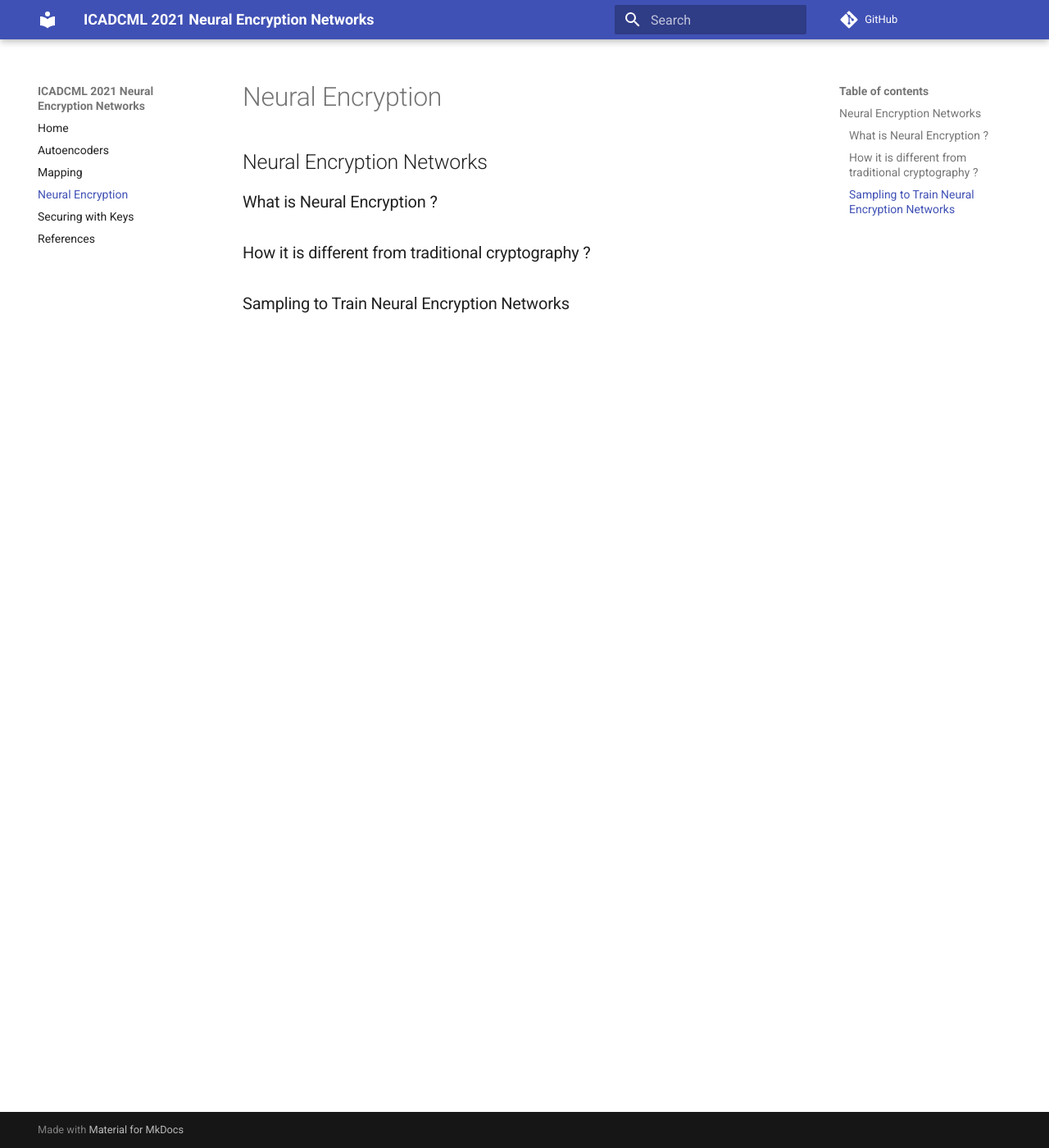
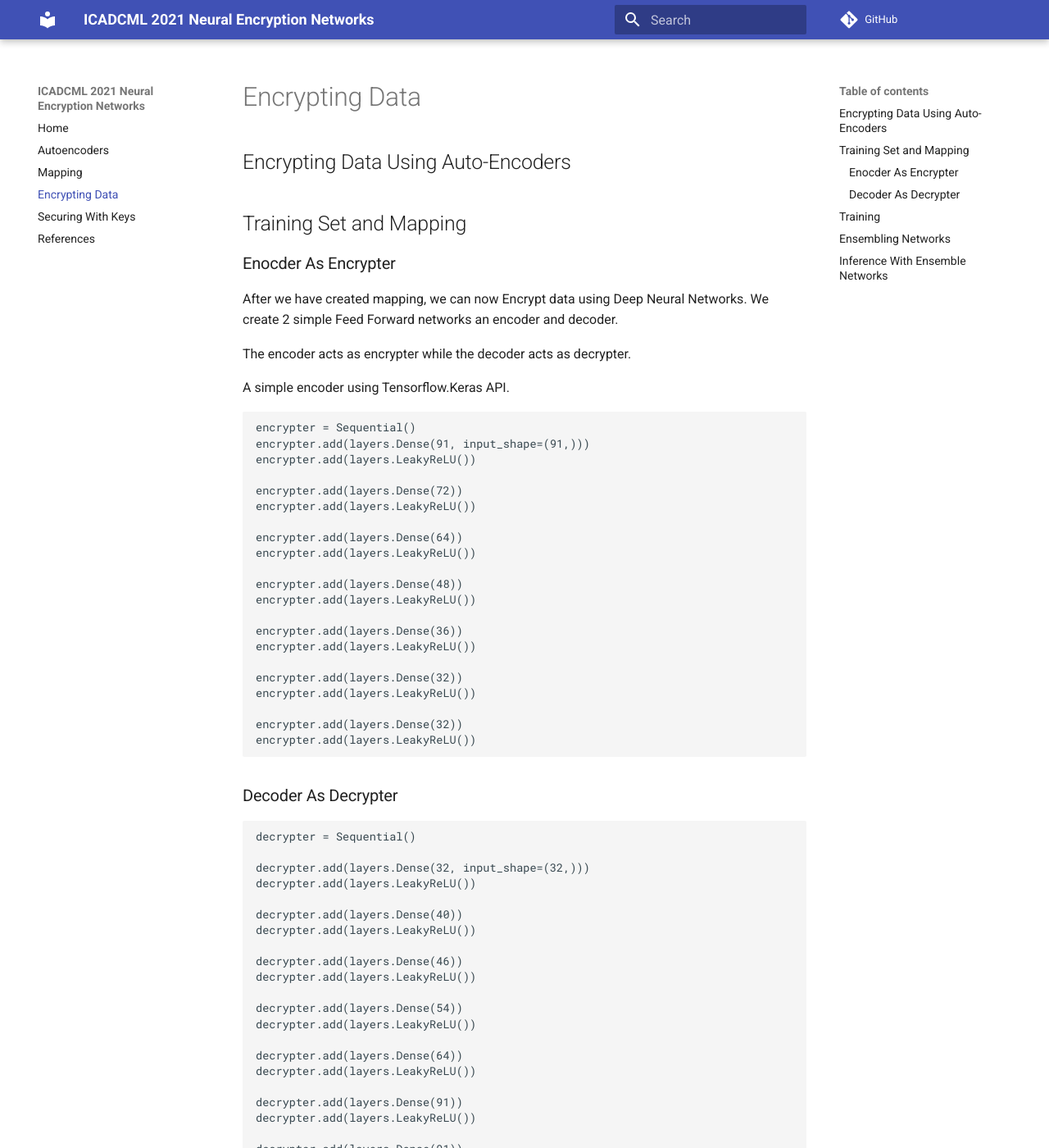
Before and after one commit to oke-aditya/neural_encryption_networks, an MkDocs documentation site: the page built from docs/templates/neural_enc.md, in a window 1280 px wide and 1400 px high. Shown: the whole window at 82% size. Built offline with MkDocs 1.6.1 and Material for MkDocs 9.7.7, drawn with Linux system fonts in a browser that asks for light colours; comment, search, counter and statistics services are not loaded; some of the changed text lies outside the part shown.

Commit message:
Adds docs (#8)
* add docs

* adds random mapping code

* Adds more stuff

* format as per docsn

* minor edits

* starts adding final md files

* finish almost

* Little refactor

````diff
--- a/docs/mkdocs.yml
+++ b/docs/mkdocs.yml
@@ -28,6 +28,6 @@ nav:
   - Home: index.md
   - Autoencoders: autoencoders.md
   - Mapping: mapping.md
-  - Neural Encryption: neural_enc.md
-  - Securing with Keys: keys.md
+  - Encrypting Data: neural_enc.md
+  - Securing With Keys: keys.md
   - References: references.md
--- a/docs/templates/mapping.md
+++ b/docs/templates/mapping.md
@@ -1,9 +1,54 @@
-## Mapping
+In order to one hot vectorize the data we need to use mapping.
 
-In order for the one hot vector generation to happen, it was essential to use some sort of mapping, and thus, *hash maps* were chosen for this purpose.
+The hash maps generated have been done using the following algorithm.
 
-One requirement for this task was that the data structure being used should be able gives us back the value in the least possible time. Currently our dataset of characters being encoded is limited to the English alphabets, but if this is extended to characters of other langauges, the data structure becomes an important consideration as well during the training of the network. So to make sure that our future objectives can be easily extended without much changes, we chose hashmaps, which take up a bit of space, but the lookups are considerably faster, especially for larger number of objects.
+### Pseudocode
 
-The hash maps generated have been done using the **random number** generator in python, and the number of digits being generated for each mapping, is equivalent to the number of bits the neural network will be trained on.
+```
+1. Store all the possible writable characters in a list
+characters = [chr(i) for i in range(32, 123)]
 
-Now for the model demonstration purposes, we used the `random` module in python for all the values that we generated. For better security, and enterprise level security, as well as by recommendation of python docs, `secret` package could be used for the same purpose.
+2. Generate a random integer between a big range to be assigned
+
+3. For 100 iterations:
+    Picking out a random integer from a large range(around 2 power 18)
+    Appending the binary representation of the random integer
+    End for
+
+4. Shuffle all the sampled numbers that were picked.
+
+5. Assign individual mapping of the bits to the corresponding alphabets in a
+random order
+
+```
+
+### Code
+
+Code for above pseudocode is as follows
+
+```
+def hash_map_generator():ters
+    # Take all UTF-8 supported charac
+    characters = [chr(i) for i in range(32, 123)]
+    # characters.append(' ')
+    hash_map_values = []
+
+    # Generate the random integer
+    for i in range(100):
+        a = random.randint(2 ** 18, 2 ** 19)
+        hash_map_values.append(int(bin(a)[2:]))
+
+    # print(hash_map_values)
+
+    # Shuffle the mapping.
+    random.shuffle(characters)
+    random.shuffle(hash_map_values)
+    hash_map = dict(zip(characters, hash_map_values))
+    # print(hash_map)
+
+    return hash_map
+```
+
+The above code is located [here](https://github.com/oke-aditya/neural_encryption_networks/tree/master/neural_encryption_networks/src/hash_map_generator.py)
+
+Once we create Mapping we can Train AutoEncoders.
--- a/docs/templates/neural_enc.md
+++ b/docs/templates/neural_enc.md
@@ -1,9 +1,88 @@
-## Neural Encryption Networks
+## Encrypting Data Using Auto-Encoders
 
-### What is Neural Encryption ?
+## Training Set and Mapping
+
+### Enocder As Encrypter
+
+After we have created mapping, we can now Encrypt data using Deep Neural Networks.
+We create 2 simple Feed Forward networks an encoder and decoder.
+
+The encoder acts as encrypter while the decoder acts as decrypter.
+
+A simple encoder using Tensorflow.Keras API.
+
+```
+encrypter = Sequential()
+encrypter.add(layers.Dense(91, input_shape=(91,)))
+encrypter.add(layers.LeakyReLU())
+
+encrypter.add(layers.Dense(72))
+encrypter.add(layers.LeakyReLU())
+
+encrypter.add(layers.Dense(64))
+encrypter.add(layers.LeakyReLU())
+
+encrypter.add(layers.Dense(48))
+encrypter.add(layers.LeakyReLU())
+
+encrypter.add(layers.Dense(36))
+encrypter.add(layers.LeakyReLU())
+
+encrypter.add(layers.Dense(32))
+encrypter.add(layers.LeakyReLU())
+
+encrypter.add(layers.Dense(32))
+encrypter.add(layers.LeakyReLU())
+```
+
+### Decoder As Decrypter
 
 
-### How it is different from traditional cryptography ?
+```
+decrypter = Sequential()
 
+decrypter.add(layers.Dense(32, input_shape=(32,)))
+decrypter.add(layers.LeakyReLU())
 
-### Sampling to Train Neural Encryption Networks
+decrypter.add(layers.Dense(40))
+decrypter.add(layers.LeakyReLU())
+
+decrypter.add(layers.Dense(46))
+decrypter.add(layers.LeakyReLU())
+
+decrypter.add(layers.Dense(54))
+decrypter.add(layers.LeakyReLU())
+
+decrypter.add(layers.Dense(64))
+decrypter.add(layers.LeakyReLU())
+
+decrypter.add(layers.Dense(91))
+decrypter.add(layers.LeakyReLU())
+
+decrypter.add(layers.Dense(91))
+decrypter.add(layers.LeakyReLU())
+
+decrypter.add(layers.Dense(91))
+decrypter.add(layers.LeakyReLU())
+```
+
+## Training
+
+We train Encoder and Decoder with `Mean Squared Error` Loss, `Adam` Optimizer.
+
+We keep a small learning rate around `1e-3`.
+
+Since there are not many gradients to compute, `batch size` is kept 1.
+
+Training both Encoder and Decoder Jointly takes around 3-4 mins over CPU and 2 mins over GPU.
+
+## Ensembling Networks
+
+Once we have trained one set of enocder (encrypter) and decoder (decrypter).
+We can use similar configuration and train another.
+We trained 2 such set of encrypter and decrypters.
+Both had slightly different mapping, created by mapping algorithm.
+Encrypter, Decrypter small network had hashmap with encoding size 32 and a larger with encoding size 56.
+This allows us to create secure networks, by ensembling them.
+
+## Inference With Ensemble Networks
````
Also changed, not shown: docs/templates/autoencoders.md (+3 -3 lines), docs/templates/index.md (+12 -1 lines), docs/templates/keys.md (+1 -3 lines), 2 other files.
